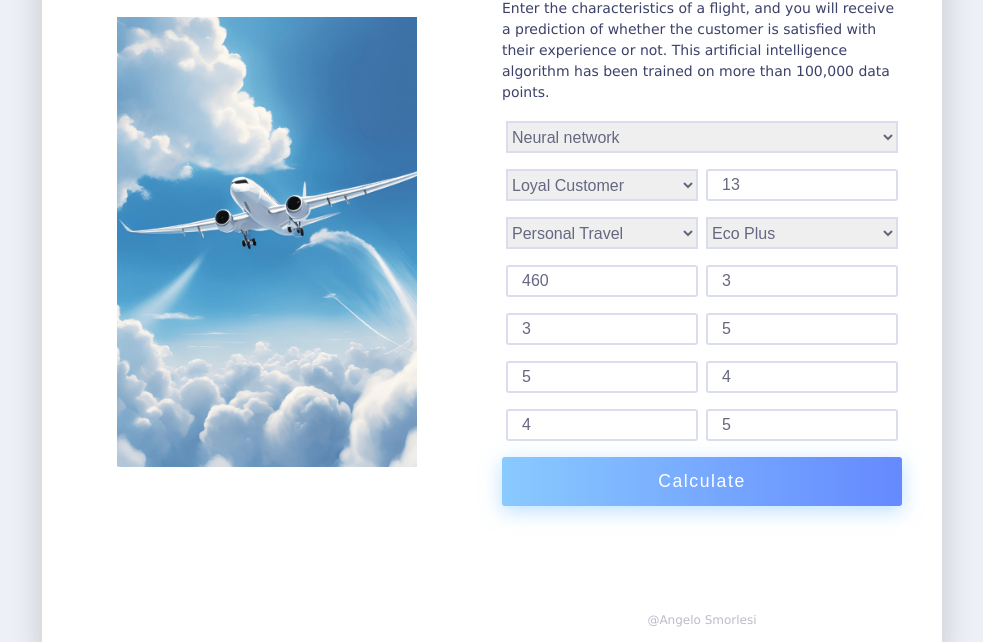
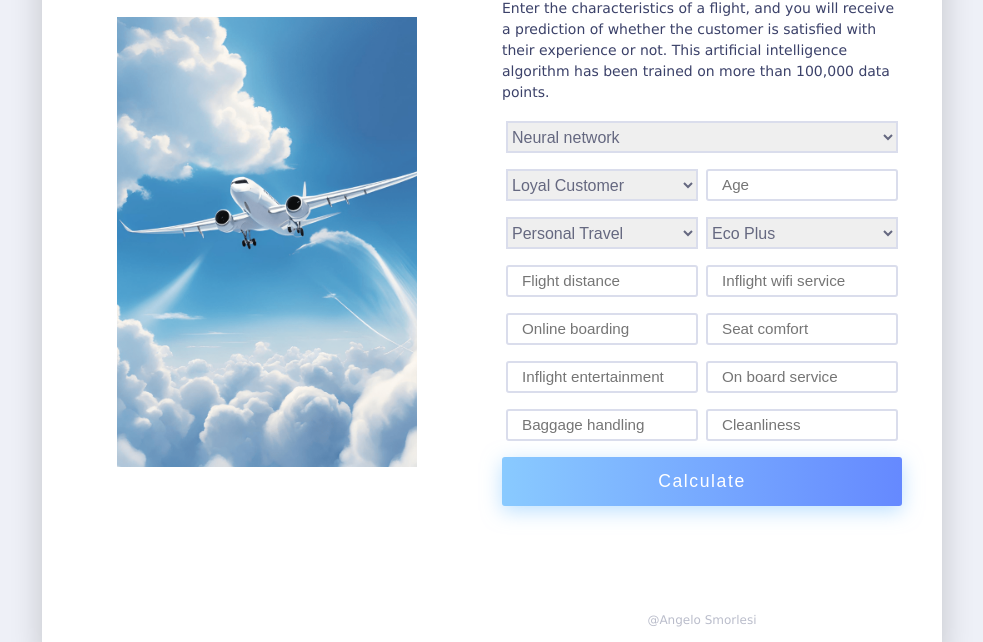
Before and after one commit to Angesmor12/Flight-Satisfaction-Predictor-Classification, a plain HTML site: page production/index.html in a window 1280 px wide. Shown: the part 158-800 px from the top of the page, without its empty margins (148-1131 px from the left). Drawn offline with Linux system fonts and the light colour scheme.

Commit message:
Update index.html

```diff
--- a/production/index.html
+++ b/production/index.html
@@ -36,7 +36,7 @@
               <option value="0" selected>Loyal Customer</option>
               <option value="1">disloyal Customer</option>
             </select>
-            <input value="13" class="pred-input" type="number" placeholder="Age" data-key="age">
+            <input class="pred-input" type="number" placeholder="Age" data-key="age">
             <select class="pred-input" data-key="type_of_travel">
               <option value="0" selected>Personal Travel</option>
               <option value="1">Business travel</option>
@@ -47,14 +47,14 @@
               <option value="2">Eco</option>
             </select>
 
-            <input value="460" class="pred-input" type="number" placeholder="Flight distance" data-key="flight_distance">
-            <input value="3" class="pred-input" type="number" min="0" max="5" placeholder="Inflight wifi service" data-key="inflight_wifi_service">
-            <input value="3" class="pred-input" type="number" min="0" max="5" placeholder="Online boarding" data-key="online_boarding">
-            <input value="5" class="pred-input" type="number" min="0" max="5" placeholder="Seat comfort" data-key="seat_comfort">
-            <input value="5" class="pred-input" type="number" min="0" max="5" placeholder="Inflight entertainment" data-key="inflight_entertainment">
-            <input value="4" class="pred-input" type="number" min="0" max="5" placeholder="On board service" data-key="on_board_service">
-            <input value="4" class="pred-input" type="number" min="1" max="5" placeholder="Baggage handling" data-key="baggage_handling">
-            <input value="5" class="pred-input" type="number" min="0" max="5" placeholder="Cleanliness" data-key="cleanliness">
+            <input class="pred-input" type="number" placeholder="Flight distance" data-key="flight_distance">
+            <input class="pred-input" type="number" min="0" max="5" placeholder="Inflight wifi service" data-key="inflight_wifi_service">
+            <input class="pred-input" type="number" min="0" max="5" placeholder="Online boarding" data-key="online_boarding">
+            <input class="pred-input" type="number" min="0" max="5" placeholder="Seat comfort" data-key="seat_comfort">
+            <input class="pred-input" type="number" min="0" max="5" placeholder="Inflight entertainment" data-key="inflight_entertainment">
+            <input class="pred-input" type="number" min="0" max="5" placeholder="On board service" data-key="on_board_service">
+            <input class="pred-input" type="number" min="1" max="5" placeholder="Baggage handling" data-key="baggage_handling">
+            <input class="pred-input" type="number" min="0" max="5" placeholder="Cleanliness" data-key="cleanliness">
 
             <div class="hidden loading-image-container"><img class="loading-image" src="./images/loading.gif" alt="loading"></div>
             <span class="copy">@Angelo Smorlesi</span>
```
